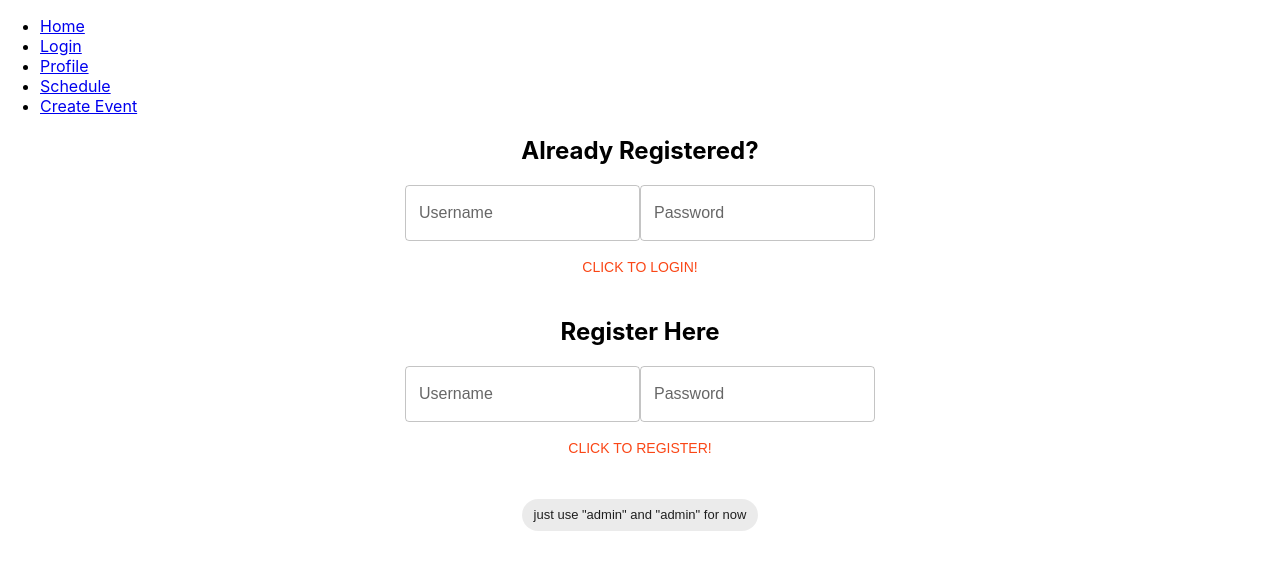
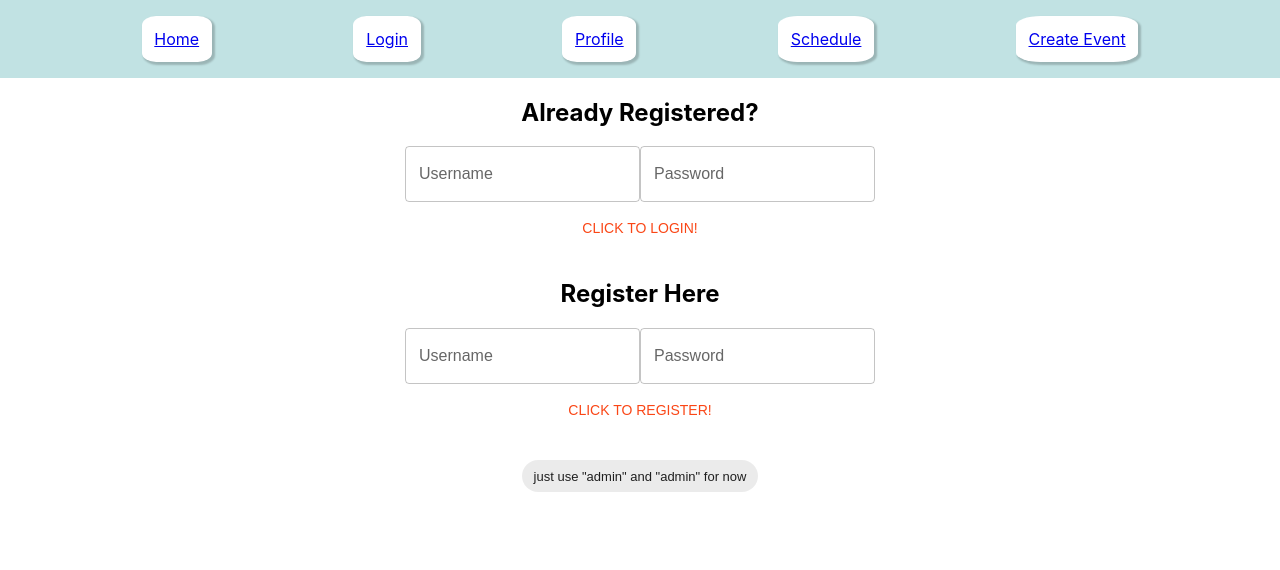
Before and after one commit to mattcattb/Gator-Scheduler, a React (Create React App) app in the folder wtm-react/: page /login in a window 1280 px wide. Shown: the top 570 px of the page. Built offline with nearby package versions, Linux system fonts and the light colour scheme.

Commit message:
made navbar look nice

```diff
--- a/wtm-react/src/App.jsx
+++ b/wtm-react/src/App.jsx
@@ -6,7 +6,7 @@ import Login from './pages/login';
 import Profile from './pages/profile';
 import Schedule from './pages/schedule';
 import { Routes, Route, Navigate } from 'react-router-dom';
-import Navbar from './components/navbar';
+import Navbar from './components/Navbar/navbar';
 import './App.css';
 
 import { ThemeProvider, createTheme } from '@mui/material/styles';
--- /dev/null
+++ b/wtm-react/src/components/Navbar/NavElement.jsx
@@ -0,0 +1,9 @@
+import { Link } from 'react-router-dom';
+
+import './navbar.css'
+
+export function NavElement({linkto, text}){
+    return(
+        <div className="nav-element"><Link to={linkto}>{text}</Link></div>
+    )
+}
--- /dev/null
+++ b/wtm-react/src/components/Navbar/navbar.css
@@ -0,0 +1,18 @@
+.navbar{
+    background-color: rgb(193, 226, 227);
+    padding-top: 2vh;
+    padding-bottom: 2vh;
+}
+
+.nav-element{
+    padding: 1vw;
+    background-color: white;
+    box-shadow: 2px 2px 2px 1px rgb(0 0 0 / 20%);
+    border-radius: 20%;
+}
+
+.nav-options-wrapper{
+    display: flex;
+    justify-content: space-evenly;
+
+}
--- /dev/null
+++ b/wtm-react/src/components/Navbar/navbar.jsx
@@ -0,0 +1,20 @@
+import React from 'react';
+import { NavElement } from './NavElement'
+
+import './navbar.css';
+
+function Navbar() {
+  return (
+    <nav className='navbar'>
+      <div className='nav-options-wrapper'>
+        <NavElement linkto="/" text="Home"/>
+        <NavElement linkto="/login" text="Login"/>
+        <NavElement linkto="/profile" text="Profile"/>
+        <NavElement linkto="/schedule" text="Schedule"/>
+        <NavElement linkto="/create" text="Create Event"/>
+      </div>
+    </nav>
+  );
+}
+
+export default Navbar;
--- a/wtm-react/src/components/navbar.jsx
+++ /dev/null
@@ -1,18 +0,0 @@
-import React from 'react';
-import { Link } from 'react-router-dom';
-
-function Navbar() {
-  return (
-    <nav>
-      <ul>
-        <li><Link to="/">Home</Link></li>
-        <li><Link to="/login">Login</Link></li>
-        <li><Link to="/profile">Profile</Link></li>
-        <li><Link to="/schedule">Schedule</Link></li>
-        <li><Link to="/create">Create Event</Link></li>
-      </ul>
-    </nav>
-  );
-}
-
-export default Navbar;
```
